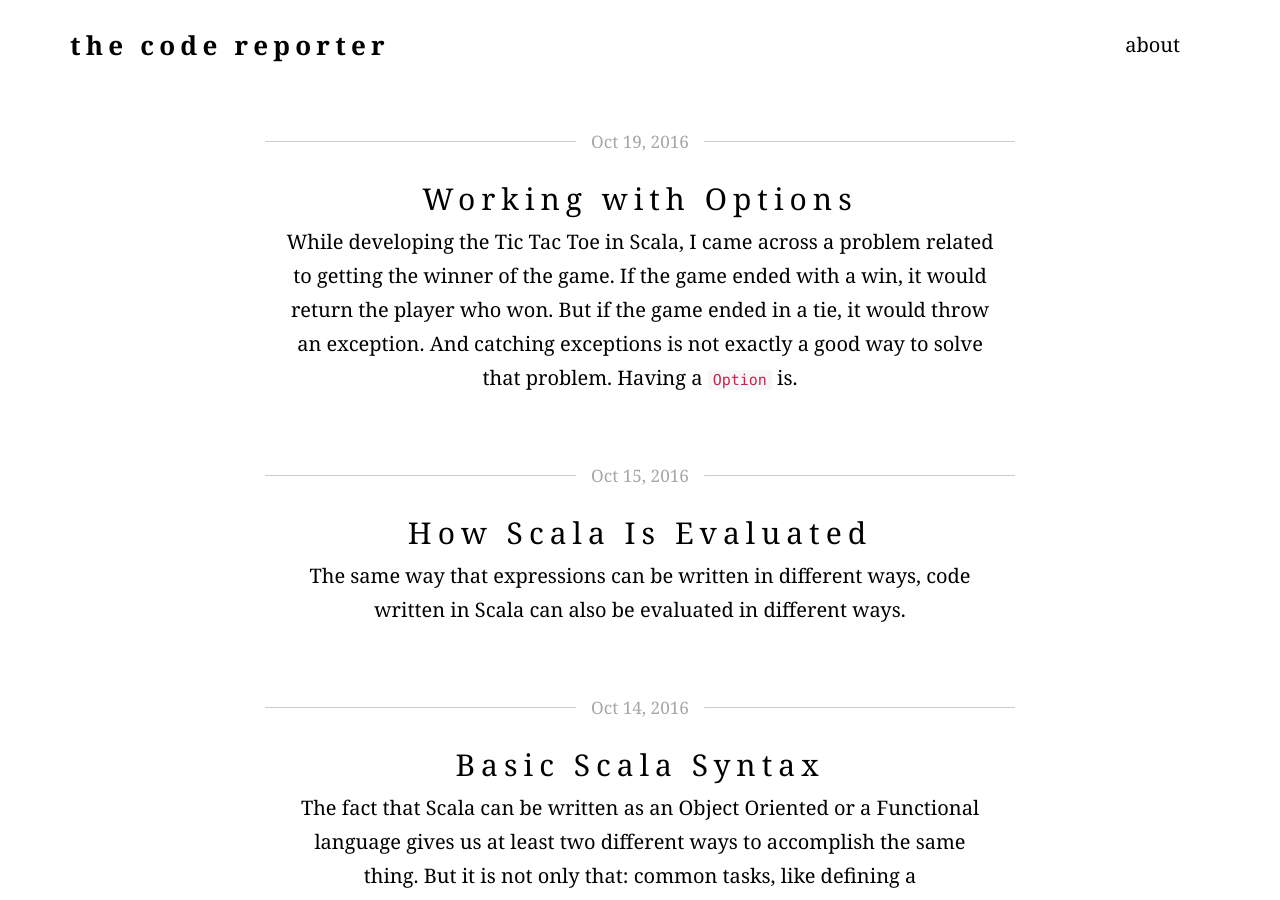
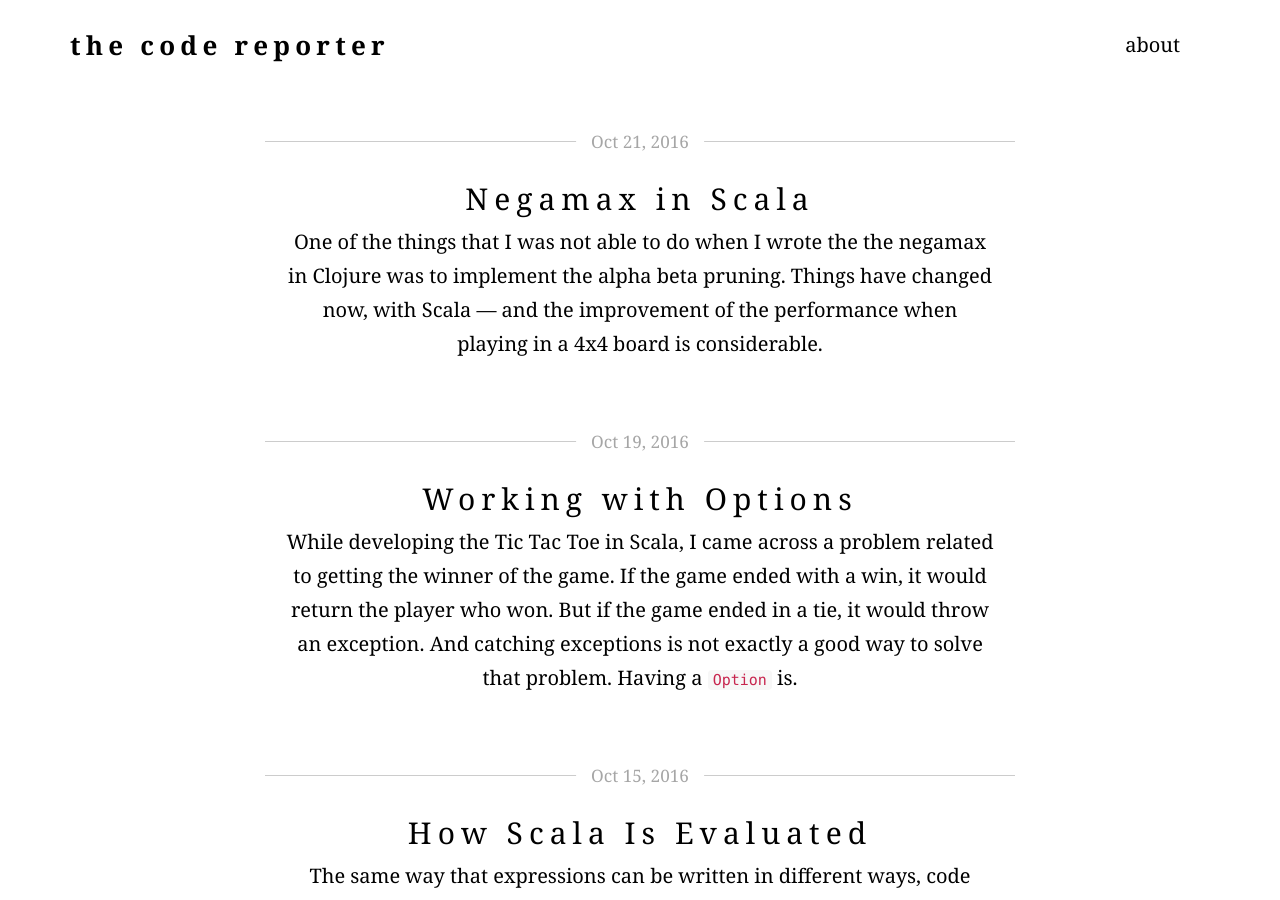
Before and after one commit to pwdd/pwdd.github.io, a Jekyll site: the page built from index.html, in a window 1280 px wide and 900 px high. Built offline with Jekyll 4.4.1, drawn with Linux system fonts in a browser that asks for light colours; nearby versions of some CDN libraries; some web fonts are replaced; some of the changed lines change nothing that is shown.

Commit message:
negamax in scala

````diff
--- a/_posts/2016-10-19-working-with-options.md
+++ b/_posts/2016-10-19-working-with-options.md
@@ -8,7 +8,7 @@ tags: [scala]
 
 While developing the Tic Tac Toe in Scala, I came across a problem related to getting the winner of the game. If the game ended with a win, it would return the player who won. But if the game ended in a tie, it would throw an exception. And catching exceptions is not exactly a good way to solve that problem. Having a `Option` is. <!--more-->
 
-An [`Option`](http://www.scala-lang.org/api/2.11.8/index.html#scala.Option) type can be used when a function returns *something* or *nothing*. This might be something trivial in languages like Clojure, in which functions can return a value or `nil`, but because Scala is statically typed, *something* does not have the same type as *nothing*, and we can easily see ourselves dealing with a mess of `Any` values.<!--more-->
+An [Option](http://www.scala-lang.org/api/2.11.8/index.html#scala.Option) type can be used when a function returns *something* or *nothing*. This might be something trivial in languages like Clojure, in which functions can return a value or `nil`, but because Scala is statically typed, *something* does not have the same type as *nothing*, and we can easily see ourselves dealing with a mess of `Any` values.<!--more-->
 
 A Clojure example of a function that returns *something* or `nil`:
 
@@ -62,7 +62,7 @@ add(divide(4, 2), 2)
 
 ## Meet `Option`
 
-The example above is the perfect situation in which `Option` would be up for good use. An *optional*, that sometimes is referred to as "maybe type" because of its implementation in Haskell ([`Maybe` type](https://hackage.haskell.org/package/base-4.9.0.0/docs/Data-Maybe.html)), encapsulates the result of an expression that can return *something* or *nothing*.
+The example above is the perfect situation in which `Option` would be up for good use. An *optional*, that sometimes is referred to as "maybe type" because of its implementation in Haskell ([`Maybe` type](https://hackage.haskell.org/package/base-4.9.0.0/docs/Data-Maybe.html)), **encapsulates** the result of an expression that can return *something* or *nothing*.
 
 If `divide` results in an `Int` or nothing, we can say it returns `Option[Int]`.
 
@@ -127,7 +127,9 @@ List().headOption
 // Option[Nothing] = None
 ```
 
-* `map` being sent to an `Option` shows that we can treat `Option` like a collection. Another examples:
+* `map` being sent to an `Option` shows that we can treat `Option` like a collection. In the `getElement` example, for each element is `index` (an `Option`), get the given element from `ls` (a `List[String]`).
+
+Another examples when `Option` responds to functions from the collection API:
 
 ```scala
 val lA = List(1, 2, 3).headOption
--- /dev/null
+++ b/_posts/2016-10-21-negamax-in-scala.md
@@ -0,0 +1,140 @@
+---
+layout: post
+title:  "Negamax in Scala"
+date:   2016-10-21 14:21:32 -0500
+category: apprenticeship
+tags: [scala]
+---
+
+One of the things that I was not able to do when I wrote the the negamax in Clojure was to implement the alpha beta pruning. Things have changed now, with Scala &mdash;  and the improvement of the performance when playing in a 4x4 board is considerable.<!--more-->
+
+## Negamax with alpha beta pruning
+
+First things first, what is [negamax](https://en.wikipedia.org/wiki/Negamax)?
+
+It is just a variation of the minimax algorithm.
+
+In the minimax, a player, max, always choose the move that will give it the maximum possibility to win, while another player, min, always choose the move that will minimize the chances of the opponent to win. If a move has the value 100 for max, it will have the value -100 for min (max would choose that in order to win, and min would choose that in order to block max from winning).
+
+In the negamax algorithm, both players are *max* and the search returns the value according to the current player's perspective. The best value for the current player **negates** the best value of the opponent: `max(a,b) = -min(-a, -b)`.
+
+And what is [alpha beta pruning](https://en.wikipedia.org/wiki/Alpha%E2%80%93beta_pruning)?
+
+It is a way to make a tree search shorter. Alpha keeps track of the best value for the current player and beta, for the opponent. If a move is worse than the previous one, it *prunes* the tree, and stop the search. Considering the following board:
+
+The current player is **x**
+
+```shell
+ x | x | 3
+---|---|---
+ o | o | 6
+---|---|---
+ 7 | 8 | 9
+```
+
+The search would find that position 3 has the value 100 (the value returned by the a hypothetical [heuristic analysis of the board](https://en.wikipedia.org/wiki/Evaluation_function)). It means that if current player moves to that spot, its best value would be 100, and alpha would be 100. Then, it searches the next node. It finds that if current player moves to spot 6, its best value would be 50. Alpha &mdash; that is currently holding the value 100 &mdash; is greater than 50, so it would stop the search. This means that the search evaluated 2 nodes, instead of 5.
+
+## Updating the value of alpha
+
+In Clojure, because it is a purely functional language, trying to emulate the behavior of imperative programming and break out of loop if a condition is met and dealing with a mutable value (updating alpha) is complicated. At least, it was for me, when I tried. I [ended up](https://github.com/pwdd/ttt-clojure/blob/master/src/ttt/computer/negamax.clj#L27) using `map` to generate the boards and run the analysis.
+
+In Scala, because it can be used as a Object Oriented language, dealing with a mutable variable was easier. My solution was to have a `var` associated with the object and update it during the loop.
+
+Two things to consider while writing the algorithm:
+
+1. Values passed as parameters cannot be updated, so it is necessary to create a copy of alpha in order to keep it updated.
+
+2. There are different ways to break out of a loop.
+
+## The solution
+
+Here is a edited version of the solution. Both players start with the worst possible value: alpha is -Infinity and beta is Infinity. The initial value of the best move was -1 (out of the range of the board).
+
+```scala
+import scala.util.control.Breaks._
+
+object Negamax {
+  var bestMove = -1
+
+  def score(board: List[Symbol],
+            currentPlayerMarker: Symbol,
+            opponentMarker: Symbol,
+            depth: Int = 0,
+            alpha: Double = Double.NegativeInfinity,
+            beta: Double = Double.PositiveInfinity): Double = {
+
+    var maxScore = Double.NegativeInfinity
+
+    if (isFinalState()) {
+      boardAnalysis()
+    }
+
+    else {
+      var alphaCopy = alpha
+      val availableSpots = Board.availableSpots(board)
+
+      breakable {
+        availableSpots.foreach { spot =>
+          val newBoard = Board.move(board, currentPlayerMarker, spot)
+          val negamaxScore = -score(newBoard,
+                                    opponentMarker,
+                                    currentPlayerMarker,
+                                    depth + 1,
+                                    -beta,
+                                    -alphaCopy)
+
+          if (negamaxScore > maxScore) {
+            maxScore = negamaxScore
+            if (depth == 0) bestMove = spot
+          }
+
+          alphaCopy = Math.max(maxScore, alphaCopy)
+
+          if (alphaCopy >= beta) {
+            break()
+          }
+        }
+      }
+      alphaCopy
+    }
+  }
+}
+```
+
+## Breakable
+
+It is necessary to import `scala.util.control.Breaks` in order to use `break()`. It is also necessary to surround the loop in a `breakable`, so that when the loop breaks, it continues the evaluation outside the loop. Otherwise, it would break the evaluation completely.
+
+## The time
+
+There are many ways to benchmark Scala programs and whole libraries that do it. This is a very simple way, just good enough for this purpose:
+
+```scala
+def time[T](block: => T): T = {
+  val start = System.currentTimeMillis
+  val res = block
+  val totalTime = System.currentTimeMillis - start
+  println("Elapsed time: %1d ms".format(totalTime))
+  res
+}
+
+val board = List(
+  x, x, x, _,
+  o, o, o, _,
+  x, _, _, _,
+  _, _, _, _)
+
+val computer = new Computer
+
+// current player is 'o'
+
+// negamax with pruning
+time { computer.getSpot(board) }
+// Elapsed time: 9 ms
+//-> Int = 7
+
+// negamax without pruning
+time { computer.getSpot(board) }
+// Elapsed time: 892 ms
+// Int = 7
+```
````
